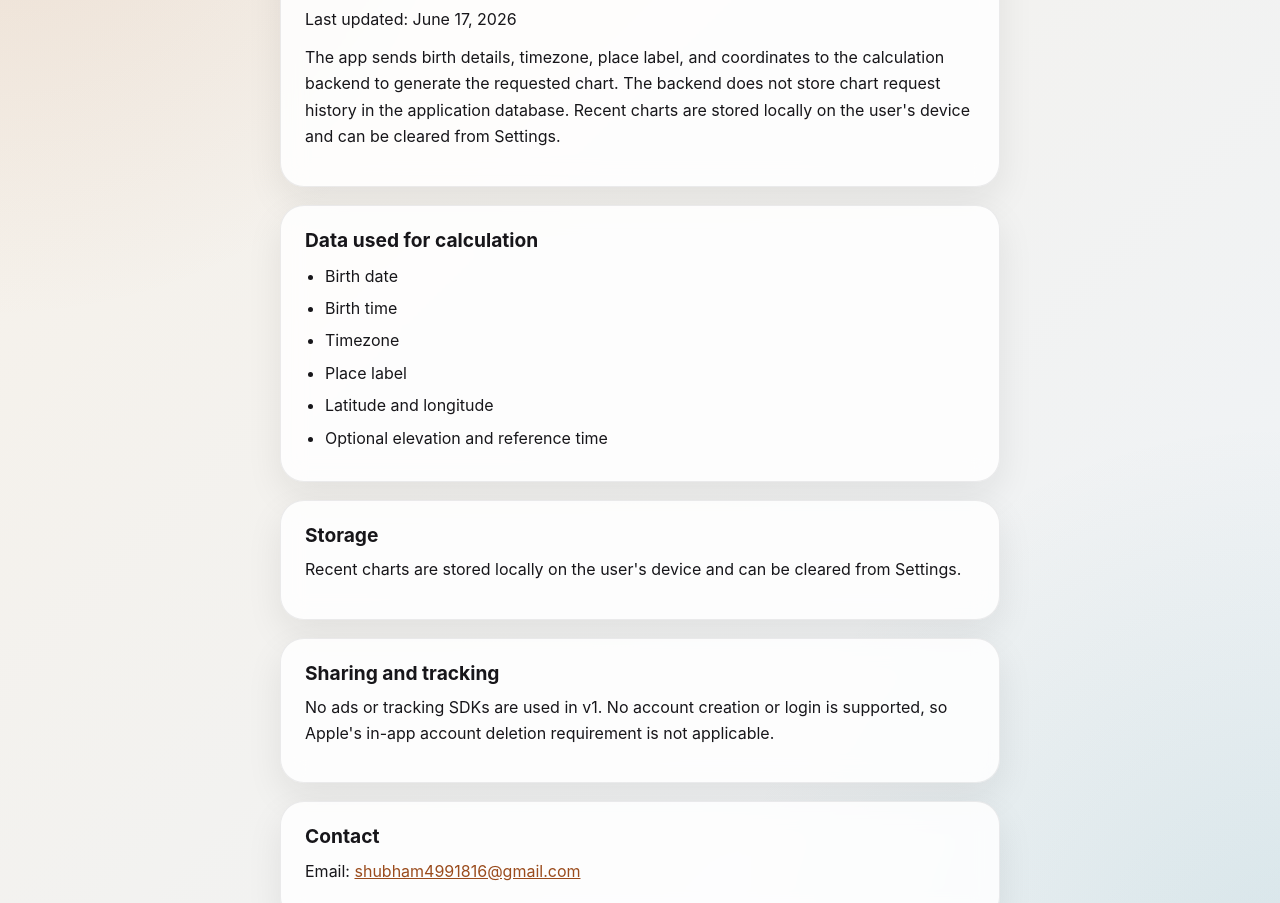
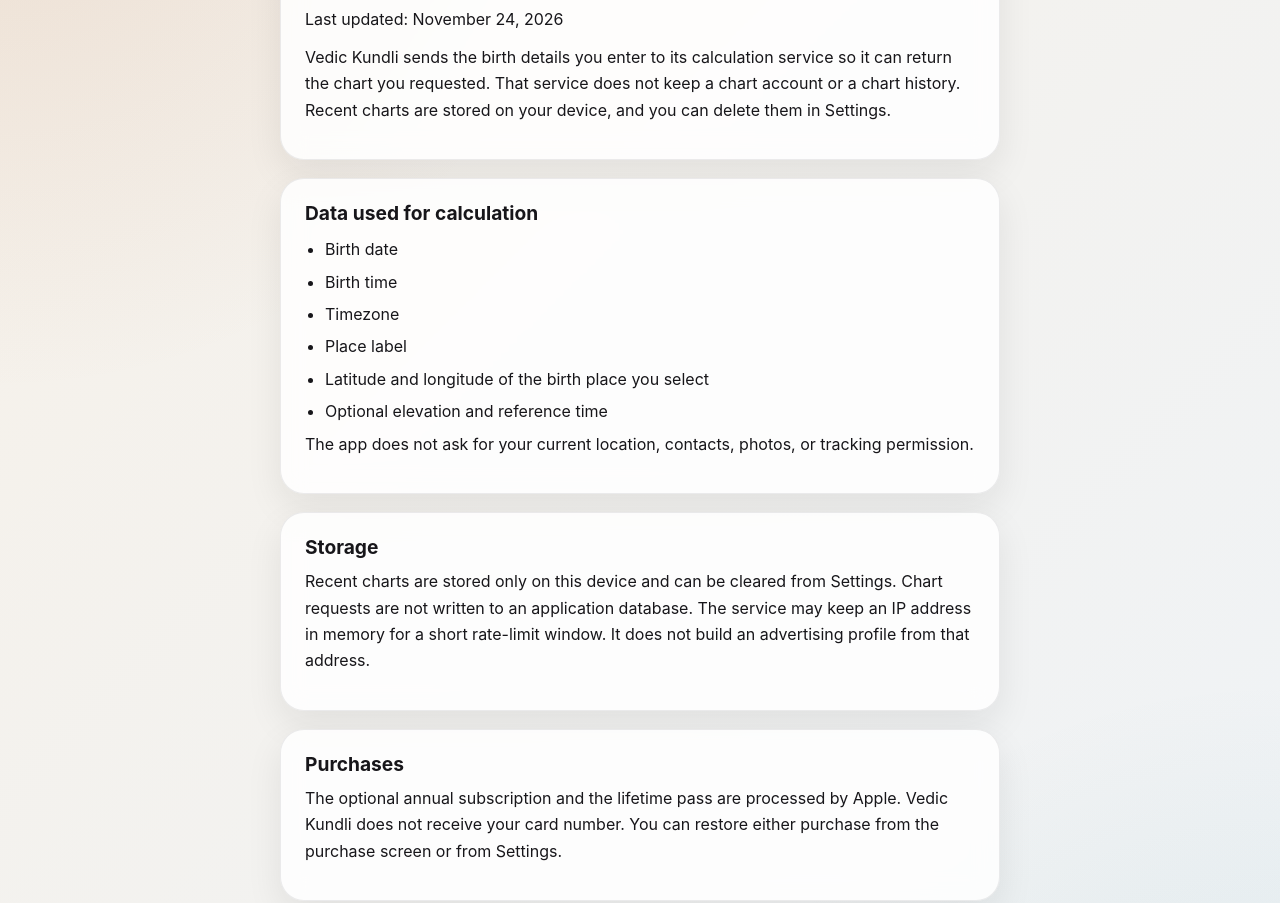
Before and after one commit to nerdyaiwizard/vedic-kundali-appstore-site, a plain HTML site: page privacy.html in a window 1280 px wide. Shown: the part 201-1104 px from the top of the page. Drawn offline with Linux system fonts and the light colour scheme.

Commit message:
Publish the November 24 privacy and support pages.
The purchase text now covers only the annual plan and the lifetime pass, and the methodology page no longer lists Navamsha.

```diff
--- a/privacy.html
+++ b/privacy.html
@@ -58,8 +58,8 @@
     <section class="hero">
       <div class="eyebrow">Privacy Policy</div>
       <h1>How Vedic Kundli handles chart inputs.</h1>
-      <p>Last updated: June 17, 2026</p>
-      <p>The app sends birth details, timezone, place label, and coordinates to the calculation backend to generate the requested chart. The backend does not store chart request history in the application database. Recent charts are stored locally on the user's device and can be cleared from Settings.</p>
+      <p>Last updated: November 24, 2026</p>
+      <p>Vedic Kundli sends the birth details you enter to its calculation service so it can return the chart you requested. That service does not keep a chart account or a chart history. Recent charts are stored on your device, and you can delete them in Settings.</p>
     </section>
 
     <section class="card">
@@ -69,19 +69,25 @@
         <li>Birth time</li>
         <li>Timezone</li>
         <li>Place label</li>
-        <li>Latitude and longitude</li>
+        <li>Latitude and longitude of the birth place you select</li>
         <li>Optional elevation and reference time</li>
       </ul>
+      <p>The app does not ask for your current location, contacts, photos, or tracking permission.</p>
     </section>
 
     <section class="card">
       <h2>Storage</h2>
-      <p>Recent charts are stored locally on the user's device and can be cleared from Settings.</p>
+      <p>Recent charts are stored only on this device and can be cleared from Settings. Chart requests are not written to an application database. The service may keep an IP address in memory for a short rate-limit window. It does not build an advertising profile from that address.</p>
+    </section>
+
+    <section class="card">
+      <h2>Purchases</h2>
+      <p>The optional annual subscription and the lifetime pass are processed by Apple. Vedic Kundli does not receive your card number. You can restore either purchase from the purchase screen or from Settings.</p>
     </section>
 
     <section class="card">
       <h2>Sharing and tracking</h2>
-      <p>No ads or tracking SDKs are used in v1. No account creation or login is supported, so Apple's in-app account deletion requirement is not applicable.</p>
+      <p>The app does not sell data, show ads, or use tracking SDKs. No account or login is offered, so Apple's in-app account deletion requirement does not apply. Readings are for personal reflection and entertainment. They are not medical, legal, financial, or professional advice.</p>
     </section>
 
     <section class="card">
```
Also changed, not shown: index.html (+1 -1 lines), methodology.html (+1 -2 lines), support.html (+7 -1 lines).
